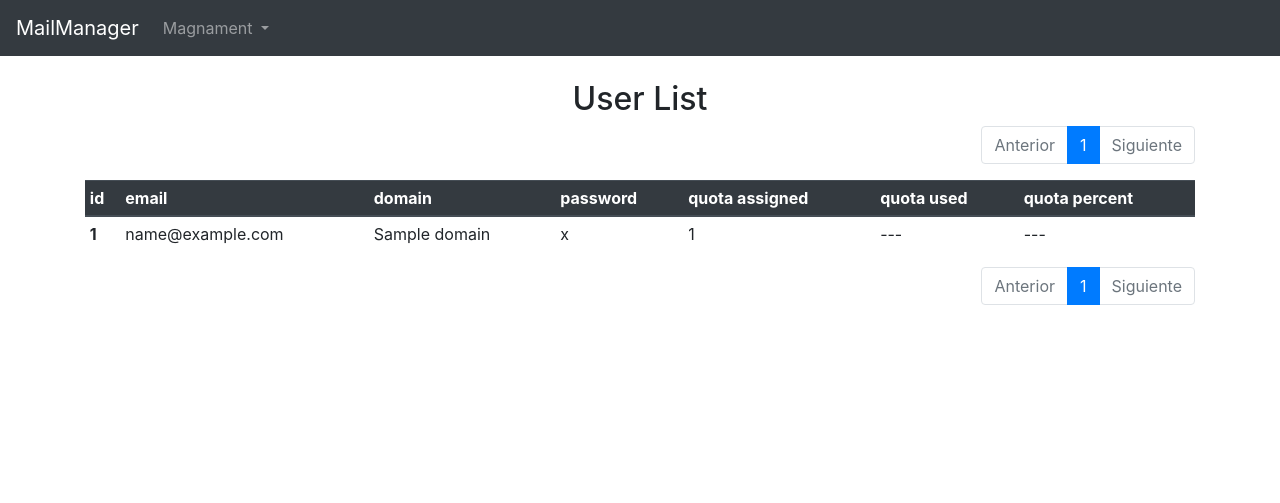
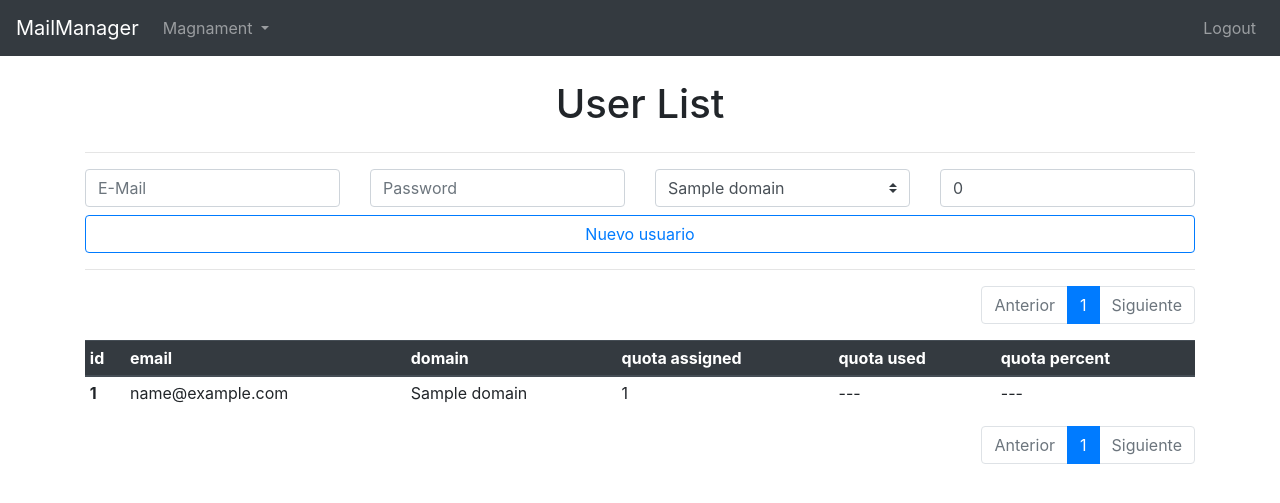
Before and after one commit to ensarman/mailapi, a Django app: page /mail_manager/users in a window 1280 px wide. Shown: the top 503 px of the page. Run offline with Django 3.2, Linux system fonts and the light colour scheme; a user stored in the database is signed in; tables that the repository leaves empty hold one stand-in row (values such as "Sample post"); some libraries are stand-ins or nearby versions.

Commit message:
arreglando el form de creacion de usuario, mixin = dolor de trasero...

```diff
--- a/ispmailadmin/settings.py
+++ b/ispmailadmin/settings.py
@@ -61,7 +61,7 @@ ROOT_URLCONF = 'ispmailadmin.urls'
 TEMPLATES = [
     {
         'BACKEND': 'django.template.backends.django.DjangoTemplates',
-        'DIRS': [os.path.join('templates'),],
+        'DIRS': [os.path.join('templates')],
         'APP_DIRS': True,
         'OPTIONS': {
             'context_processors': [
--- a/templates/main.html
+++ b/templates/main.html
@@ -11,11 +11,13 @@
   <title>Document</title>
 </head>
 <body>
-{% if not login %}
+{% if user.is_authenticated %}
   {% include 'navbar.html' %}
 {% endif %}
+
 {% block body %}
 {% endblock %}
+
 {% block js %}
 {% endblock %}
 <script src="{% static 'jquery-3.5.1.min.js' %}"></script>
--- a/templates/navbar.html
+++ b/templates/navbar.html
@@ -25,6 +25,10 @@
       </li>
 
     </ul>
-    <a href="" class="nav-item"></a>
+    <ul class="navbar-nav">
+      <li class="nav-item">
+        <a href="{% url 'sys_users:logout' %}" class="nav-link">Logout</a>
+      </li>
+    </ul>
   </div>
 </nav>
--- a/templates/virtual/user_list.html
+++ b/templates/virtual/user_list.html
@@ -4,14 +4,36 @@
   <div class="container">
     <div class="row">
       <div class="col-12 text-center">
-        <h2>User List</h2>
+        <h1>User List</h1>
       </div>
     </div>
+    <hr/>
+    {% if form.errors %}
       <div class="row">
-      <div class="col-sm-4 col-12">
+        {{ form.errors }}
+      </div>
+    {% endif %}
+    <form method="post">
+      <div class="row">
+        {% csrf_token %}
+        <div class="col-12 col-md-3 mt-2 mt-md-auto">{{ form.email }}</div>
+        <div class="col-12 col-md-3 mt-2 mt-md-auto">{{ form.password }}</div>
+        <div class="col-12 col-md-3 mt-2 mt-md-auto">{{ form.domain }}</div>
+        <div class="col-12 col-md-3 mt-2 mt-md-auto">{{ form.quota }}</div>
 
       </div>
+      <div class="row mt-2">
+        <div class="col-12">
+          <button
+              class="btn btn-outline-primary btn-block"
+              type="submit"
+          >
+            Nuevo usuario
+          </button>
         </div>
+      </div>
+    </form>
+    <hr/>
     <div class="row">
       <div class="col-12">
         {% include 'pagination.html' %}
@@ -21,7 +43,6 @@
             <th>id</th>
             <th>email</th>
             <th>domain</th>
-              <th>password</th>
             <th>quota assigned</th>
             <th>quota used</th>
             <th>quota percent</th>
@@ -33,7 +54,6 @@
               <th>{{ user.id }}</th>
               <td>{{ user.email }}</td>
               <td>{{ user.domain }}</td>
-            <td>{{ user.password }}</td>
               <td>{{ user.quota }}</td>
               <td>---</td>
               <td>---</td>
--- /dev/null
+++ b/virtual/forms.py
@@ -0,0 +1,22 @@
+from django import forms
+from .models import User
+
+class UserForm(forms.ModelForm):
+
+    class Meta:
+        model = User
+        fields = ('email', 'domain', 'password', 'quota')
+        widgets = {
+            'password': forms.PasswordInput(attrs={
+                'class': 'form-control',
+                'placeholder': "Password",
+                'autocomplete': "new-password",
+            }),
+            'email': forms.TextInput(attrs={'class': 'form-control', 'placeholder': "E-Mail"}),
+            'domain': forms.Select(attrs={'class': 'custom-select'}),
+            'quota': forms.NumberInput(attrs={'class': 'form-control', 'placeholder': 'Quota'})
+        }
+
+    def __init__(self, *args, **kwargs):
+        super(UserForm, self).__init__(*args, **kwargs)
+        self.fields['domain'].empty_label = None
--- a/virtual/models.py
+++ b/virtual/models.py
@@ -27,7 +27,7 @@ class User(models.Model):
     """Usuarios del correo electronico"""
     domain = models.ForeignKey(Domain, on_delete=models.CASCADE)
     email = models.EmailField(max_length=100, unique=True)
-    password = models.CharField(max_length=100, blank=False, null=False, default=None)
+    password = models.CharField(max_length=100, blank=True, null=False, default=None)
     quota = models.BigIntegerField(default=0)
 
     __previous_password = None
--- a/virtual/views.py
+++ b/virtual/views.py
@@ -1,12 +1,47 @@
-from django.views.generic import ListView
+from django.views.generic import ListView, FormView, CreateView
+from django.views.generic.list import BaseListView, MultipleObjectMixin, MultipleObjectTemplateResponseMixin
+from django.views.generic.edit import FormMixin, ProcessFormView
 from django.contrib.auth.mixins import LoginRequiredMixin
+from django.urls import reverse_lazy, reverse
 from .models import User
+from .forms import UserForm
 
 from django.http import HttpResponse
 
 # Create your views here.
 
-class ListUsers(LoginRequiredMixin, ListView):
-    model = User
-    paginate_by = 5
-    ordering = '-id'
+
+class ListUsers(LoginRequiredMixin, ListView, FormMixin):
+    """Tiene el FormMixin pero tenemos que manejar nosotros el
+     procesamiento del Form de otra forma es un dolor de trasero"""
+
+    def __init__(self, *args, **kwargs):
+        super(ListUsers, self).__init__(*args, **kwargs)
+        self.success_url = reverse('mail:user_list')
+        self.model = User
+        self.paginate_by = 5
+        self.ordering = '-id'
+        self.form_class = UserForm
+        self.object_list = self.get_queryset()
+
+    def get_context_data(self, **kwargs):
+        context = super().get_context_data(**kwargs)
+        context['form'] = UserForm
+        return context
+
+    def post(self, request, *args, **kwargs):
+        form = self.get_form()
+        if form.is_valid():
+            return self.form_valid(form)
+        else:
+            return self.form_invalid(form)
+
+    def form_valid(self, form):
+        context = super().get_context_data()
+        context['form'] = form
+        return self.render_to_response(context=context)
+
+    def form_invalid(self, form):
+        context = super().get_context_data()
+        context['form'] = form
+        return self.render_to_response(context=context)
```
Also changed, not shown: sys_users/views.py (+0 -17 lines), virtual/migrations/0009_auto_20200523_0825.py (added). Lines whose indentation alone changed are shown as unchanged.
